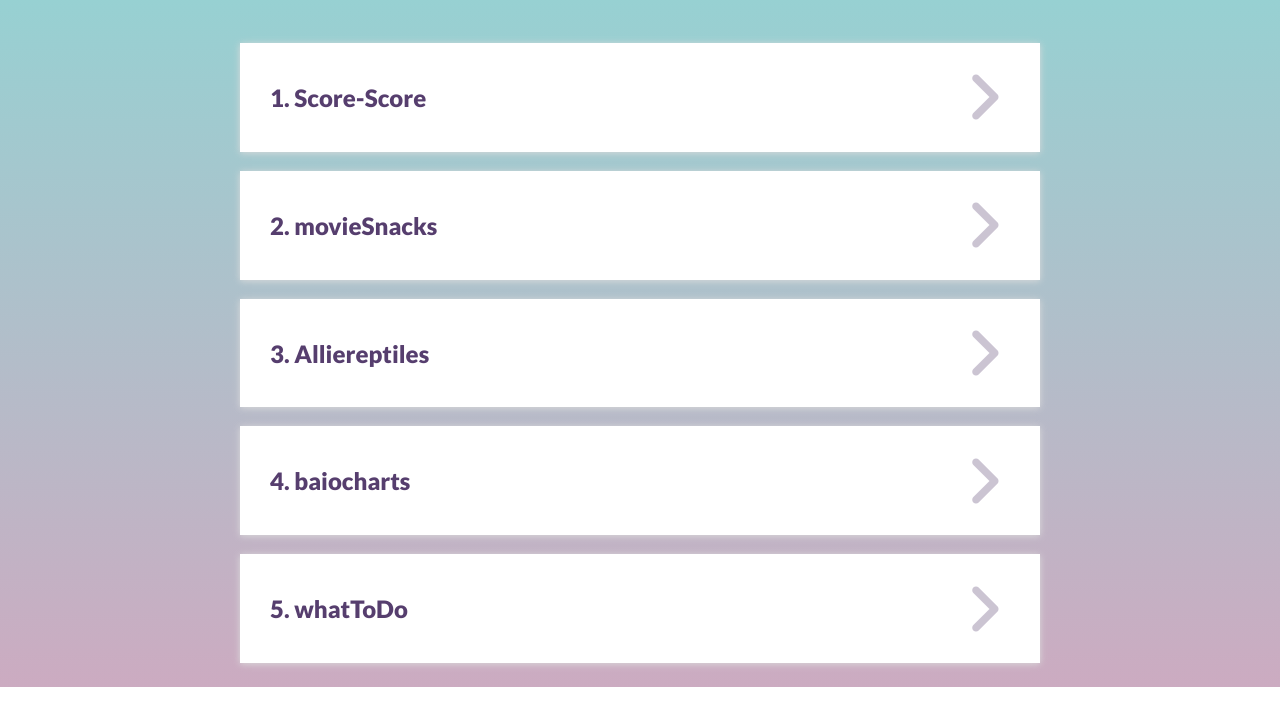
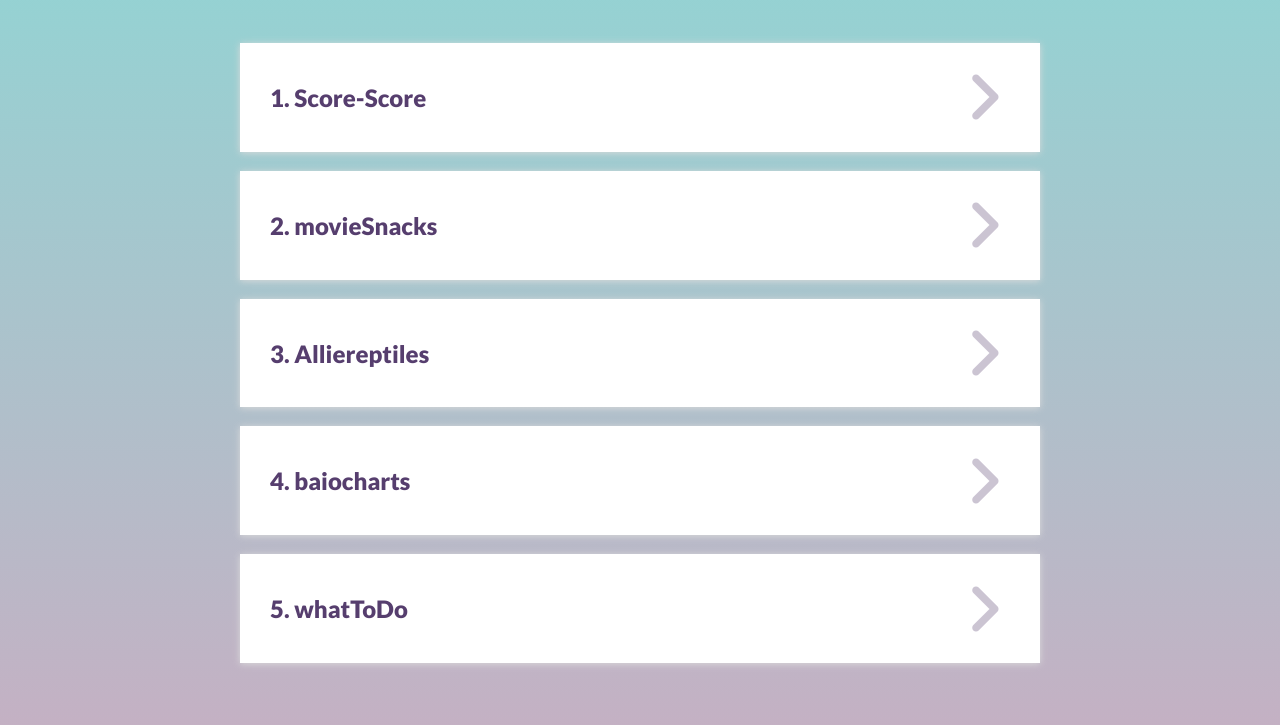
Before and after one commit to boingloings33/Portfolio, a website: page index.html in a window 1280 px wide. Shown: the part 117-842 px from the top of the page. Before the commit the page ends 804 px from the top, so only its background shows below. Drawn offline with nearby package versions, Linux system fonts and the light colour scheme.

Commit message:
background testfix 2

```diff
--- a/styles.css
+++ b/styles.css
@@ -24,7 +24,7 @@ strong {
   width: 100%;
   margin: 0 auto;
   width: 800px;
-  margin-bottom: 24px;
+  height: 100vh;
 }
 
 .image-text {
```
